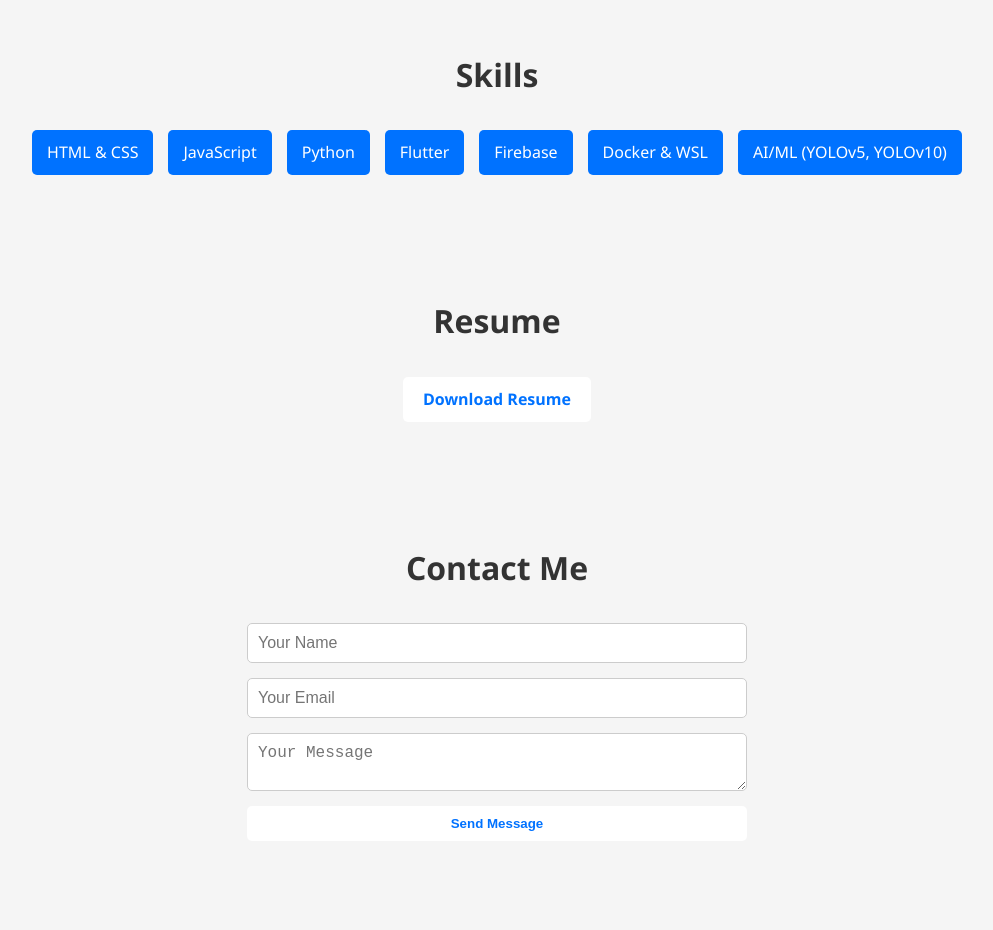
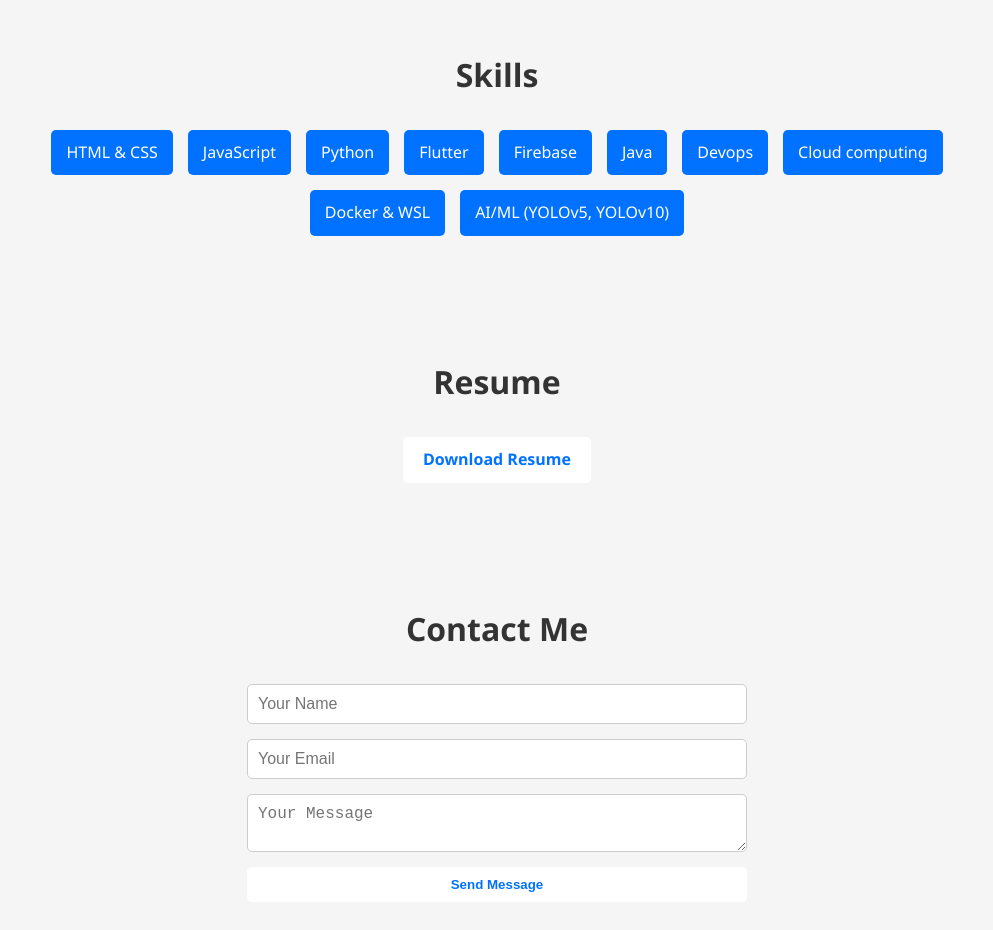
Before and after one commit to Sharathrama1234/portfolio, a plain HTML site: page index.html in a window 1280 px wide. Shown: the part 1060-1990 px from the top of the page, without its empty margins (143-1136 px from the left). Drawn offline with Linux system fonts and the light colour scheme.

Commit message:
Update index.html

```diff
--- a/index.html
+++ b/index.html
@@ -61,6 +61,9 @@
       <li>Python</li>
       <li>Flutter</li>
       <li>Firebase</li>
+      <li>Java</li>
+       <li>Devops</li>
+       <li>Cloud computing</li>
       <li>Docker & WSL</li>
       <li>AI/ML (YOLOv5, YOLOv10)</li>
     </ul>
```
